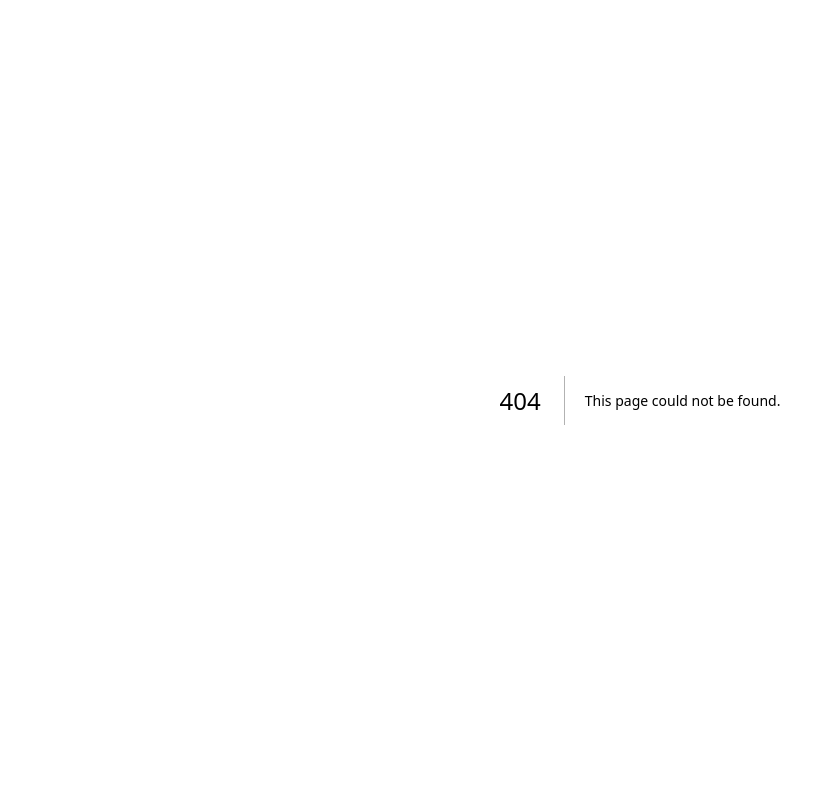
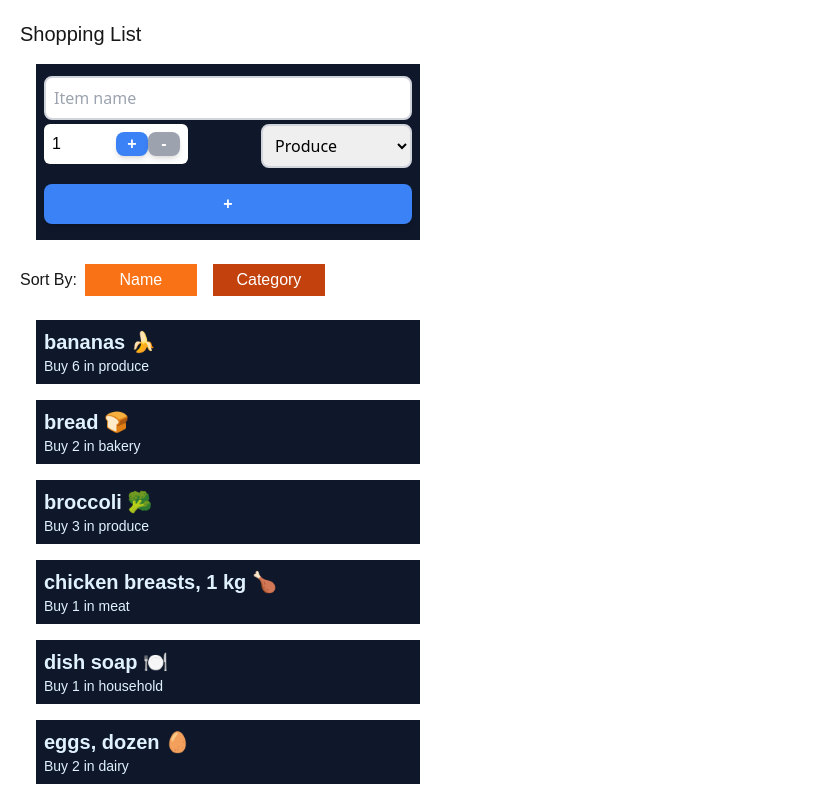
Before and after one commit to joeylical/cprg306-assignments, a Next.js app: page /week-7 in a window 1280 px wide. Before the commit this address had no page. Shown: the top 800 px of the page, without its empty margins (0-823 px from the left). Built offline with nearby package versions, Linux system fonts and the light colour scheme.

Commit message:
web2: week-7

```diff
--- a/app/page.js
+++ b/app/page.js
@@ -3,7 +3,7 @@ import range from "./range";
 
 const minWeek = 2;
 const maxWeek = 10;
-const curWeek = 6;
+const curWeek = 7;
 
 const weekLink = i => (
   <li
--- /dev/null
+++ b/app/week-7/item-list.js
@@ -0,0 +1,37 @@
+import Item from "./item";
+
+export default function ItemList({itemArray, sortBy }) {
+  switch (sortBy) {
+    case 'name':
+      itemArray.sort((a, b) => a.name.localeCompare(b.name));
+      break;
+    case 'category':
+    case 'group':
+      itemArray.sort((a, b) => a.category.localeCompare(b.category));
+      break;
+  }
+
+  const append = (arr, item, ret) => {
+    arr.push(item);
+    return ret;
+  };
+
+  return sortBy === 'group' ? (
+    itemArray.reduce((a, b) => (a.length > 0 && a.at(-1)[0].category === b.category ? append(a.at(-1), b, a) : append(a, [b], a)), []).map(item => (
+      <div key={item[0].category} >
+        <h2 className="capitalize text-xl">{item[0].category}</h2>
+        <ul className="text-sky-100">
+          {item.map(it => (
+            <Item key={it.id} {...it}></Item>
+          ))}
+        </ul>
+      </div>
+    ))
+  ) : (
+    <ul className="text-sky-100">
+      {itemArray.map(item => (
+        <Item key={item.id} {...item}></Item>
+      ))}
+    </ul>
+  );
+}
--- /dev/null
+++ b/app/week-7/item.js
@@ -0,0 +1,10 @@
+export default function Item({name, quantity, category}) {
+  return (
+    <li key={name} className="p-2 m-4 bg-slate-900 max-w-sm">
+      <h2 className="text-xl font-bold">{name}</h2>
+      <div className="text-sm">
+        Buy {quantity} in {category}
+      </div>
+    </li>
+  );
+}
--- /dev/null
+++ b/app/week-7/items.json
@@ -0,0 +1,74 @@
+[
+  {
+    "id": "1h2GJKH12gkHG31h1H",
+    "name": "milk, 4 L 🥛",
+    "quantity": 1,
+    "category": "dairy"
+  },
+  {
+    "id": "2KJH3k2j3H1k2J3K1H",
+    "name": "bread 🍞",
+    "quantity": 2,
+    "category": "bakery"
+  },
+  {
+    "id": "3h2KJH3k2j3H1k2J3",
+    "name": "eggs, dozen 🥚",
+    "quantity": 2,
+    "category": "dairy"
+  },
+  {
+    "id": "4k2J3K1H2GJKH12gk",
+    "name": "bananas 🍌",
+    "quantity": 6,
+    "category": "produce"
+  },
+  {
+    "id": "5H1h1H2KJH3k2j3H",
+    "name": "broccoli 🥦",
+    "quantity": 3,
+    "category": "produce"
+  },
+  {
+    "id": "6H1k2J3K1H2GJKH1",
+    "name": "chicken breasts, 1 kg 🍗",
+    "quantity": 1,
+    "category": "meat"
+  },
+  {
+    "id": "7gkHG31h1H2KJH3k",
+    "name": "pasta sauce 🍝",
+    "quantity": 3,
+    "category": "canned goods"
+  },
+  {
+    "id": "8j3H1k2J3K1H2GJK",
+    "name": "spaghetti, 454 g 🍝",
+    "quantity": 2,
+    "category": "dry goods"
+  },
+  {
+    "id": "9H12gkHG31h1H2KJ",
+    "name": "toilet paper, 12 pack 🧻",
+    "quantity": 1,
+    "category": "household"
+  },
+  {
+    "id": "10H3k2j3H1k2J3K1",
+    "name": "paper towels, 6 pack",
+    "quantity": 1,
+    "category": "household"
+  },
+  {
+    "id": "11k2J3K1H2GJKH12",
+    "name": "dish soap 🍽️",
+    "quantity": 1,
+    "category": "household"
+  },
+  {
+    "id": "12GJKH12gkHG31h1",
+    "name": "hand soap 🧼",
+    "quantity": 4,
+    "category": "household"
+  }
+]
--- /dev/null
+++ b/app/week-7/new-item.js
@@ -0,0 +1,91 @@
+"use client";
+import { useState } from "react";
+
+function increment(v, setV) {
+  if (v < 20) {
+    setV(v + 1);
+  }
+}
+
+function decrement(v, setV) {
+  if (v > 1) {
+    setV(v - 1);
+  }
+}
+
+
+const buttonClassName = "w-8 bg-blue-500 text-white font-semibold rounded-lg shadow-md hover:bg-blue-700 focus:outline-none focus:ring-2 disabled:bg-gray-400 focus:ring-blue-400 focus:ring-opacity-75";
+
+const quantityDefault = 1;
+const nameDefault = '';
+const categoryDefault = 'Produce';
+
+const categories = [
+  "Produce",
+  "Dairy",
+  "Bakery",
+  "Meat",
+  "Frozen Foods",
+  "Canned Goods",
+  "Dry Goods",
+  "Beverages",
+  "Snacks",
+  "Household",
+  "Other"
+];
+
+function getRandomKey() {
+  return Date.now().toString();
+}
+
+export default function NewItem({updater}) {
+  let [quantity, setQuantity] = useState(quantityDefault);
+  let [name, setName] = useState(nameDefault);
+  let [category, setCategory] = useState(categoryDefault);
+
+  const handleSubmition = (event) => {
+    event.preventDefault();
+    const item = {
+      name: name,
+      id: getRandomKey(),
+      category: category,
+      quantity: quantity,
+    };
+    console.log(item);
+    alert(`Added item: ${name}, quantity: ${quantity}, category: ${category}`);
+    if (updater) {
+      updater(item);
+    }
+    setQuantity(quantityDefault);
+    setName(nameDefault);
+    setCategory(categoryDefault);
+  };
+  return (
+    <div className="flex w-full">
+      <form onSubmit={handleSubmition} className="p-2 m-4 bg-slate-900 text-black max-w-sm w-full">
+        <div className="mb-2">
+        <input name="name" type="text" className="w-full mt-1 border-2 border-gray-300 p-2 rounded-lg font-sans" placeholder="Item name" value={name} onChange={(e)=>setName(e.target.value)} />
+        <div className="flex justify-between">
+          <div className="p-2 mt-1 mb-1 rounded-md bg-white text-white w-36">
+            <div className="flex justify-between">
+              <span className="text-black">{quantity}</span>
+              <div className="flex">
+                <button className={buttonClassName} disabled={quantity>=20} onClick={()=>increment(quantity, setQuantity)} type="button">+</button>
+                <button className={buttonClassName} disabled={quantity<=1} onClick={()=>decrement(quantity, setQuantity)} type="button">-</button>
+              </div>
+            </div>
+          </div>
+          <select
+            value={category}
+            onChange={(e) => setCategory(e.target.value)}
+            className="ml-1 mt-1 border-2 border-gray-300 p-2 rounded-lg font-sans"
+          >
+          {categories.map(item=>(<option key={item} value={item}>{item}</option>))}
+          </select>
+        </div>
+        <button className="w-full mt-4 py-2 px-4 bg-blue-500 text-white font-semibold rounded-lg shadow-md hover:bg-blue-700 focus:outline-none focus:ring-2 focus:ring-blue-400 focus:ring-opacity-75" type="submit">+</button>
+        </div>
+      </form>
+    </div>
+  );
+}
--- /dev/null
+++ b/app/week-7/page.js
@@ -0,0 +1,27 @@
+"use client";
+import { useState } from "react";
+import ItemList from "./item-list";
+import NewItem from "./new-item";
+import itemArray from './items.json';
+
+
+export default function Home() {
+  let [sortBy, setSortBy] = useState('name');
+  let [items, setItems] = useState(itemArray);
+
+  const getClass = (cur, target) => cur===target?"bg-orange-500 text-white p-1 m-2 w-28":"bg-orange-700 text-white p-1 m-2 w-28";
+
+  return (
+    <main>
+      <h1 className="capitalize text-xl">Shopping List</h1>
+      <NewItem updater={item=>setItems([item, ...items])} />
+      <div className="">
+      <span>Sort By:</span>
+        <button className={getClass(sortBy, "name")} onClick={()=>setSortBy('name')}>Name</button>
+        <button className={getClass(sortBy, "category")} onClick={()=>setSortBy('category')}>Category</button>
+    {/*<button className={getClass(sortBy, "group")} onClick={()=>setSortBy('group')} >Grouped Category</button>*/}
+      </div>
+      <ItemList itemArray={items} sortBy={sortBy} />
+    </main>
+  );
+}
```
